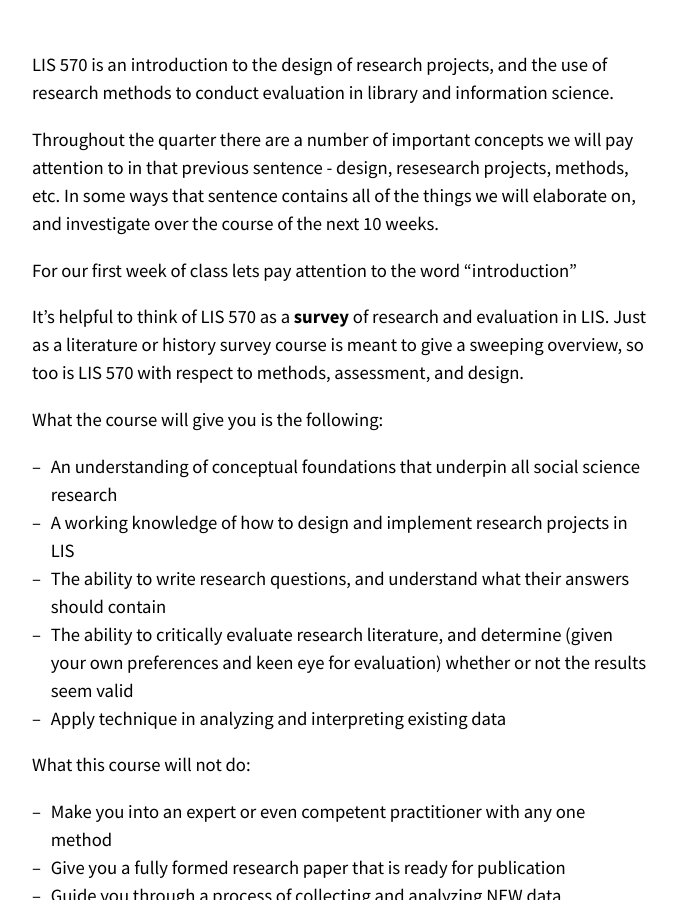
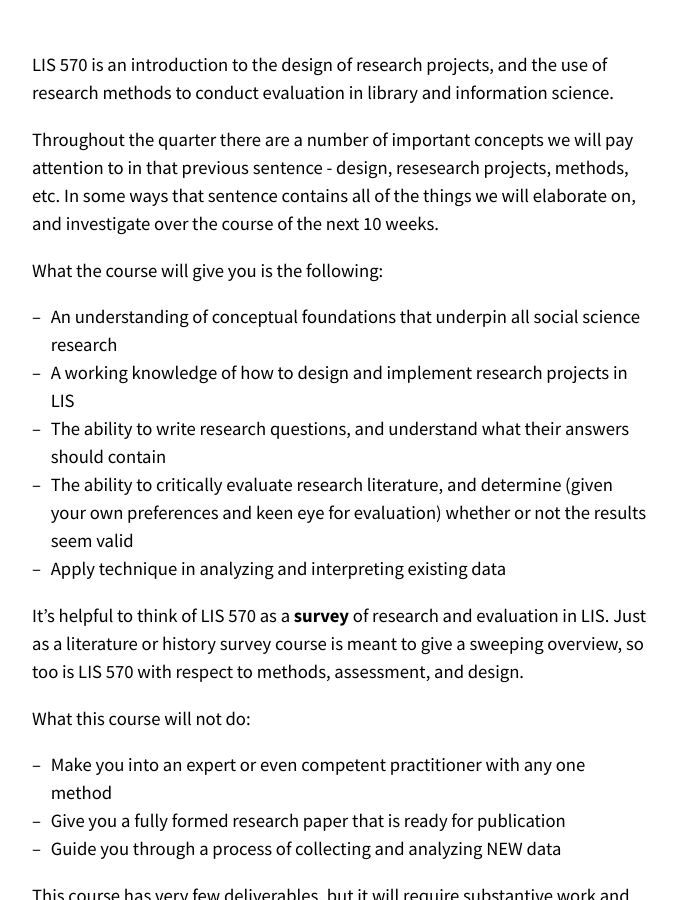
Before and after one commit to nniiicc/LIS-570-Au2020, a Jekyll site: the page built from _2020/course-intro.md, in a window 1280 px wide and 900 px high, scrolled down 251 px. Shown: the whole window, without its empty margins (300-977 px from the left). Built offline with Jekyll 4.4.1, drawn with Linux system fonts in a browser that asks for light colours.

Commit message:
more updates

```diff
--- a/_2020/course-intro.md
+++ b/_2020/course-intro.md
@@ -12,16 +12,14 @@ LIS 570 is an introduction to the design of research projects, and the use of re
 
 Throughout the quarter there are a number of important concepts we will pay attention to in that previous sentence - design, resesearch projects, methods, etc. In some ways that sentence contains all of the things we will elaborate on, and investigate over the course of the next 10 weeks.
 
-For our first week of class lets pay attention to the word "introduction"
-
-It's helpful to think of LIS 570 as a **survey** of research and evaluation in LIS. Just as a literature or history survey course is meant to give a sweeping overview, so too is LIS 570 with respect to methods, assessment, and design.
-
 What the course will give you is the following:
 - An understanding of conceptual foundations that underpin all social science research
 - A working knowledge of how to design and implement research projects in LIS
 - The ability to write research questions, and understand what their answers should contain
 - The ability to critically evaluate research literature, and determine (given your own preferences and keen eye for evaluation) whether or not the results seem valid
 - Apply technique in analyzing and interpreting existing data
+
+It's helpful to think of LIS 570 as a **survey** of research and evaluation in LIS. Just as a literature or history survey course is meant to give a sweeping overview, so too is LIS 570 with respect to methods, assessment, and design.
 
 What this course will not do:
 - Make you into an expert or even competent practitioner with any one method
```
Also changed, not shown: 1 other file.
